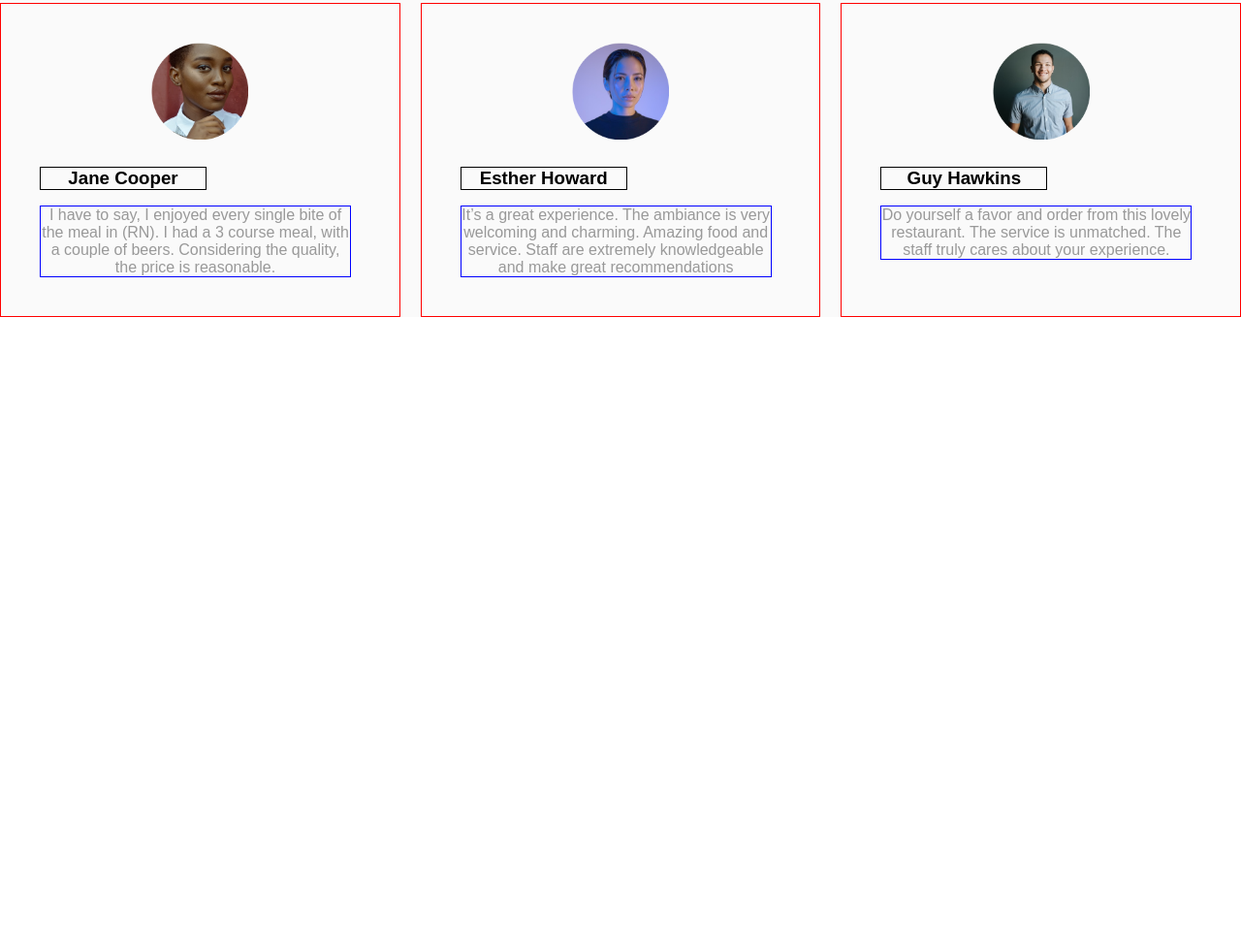
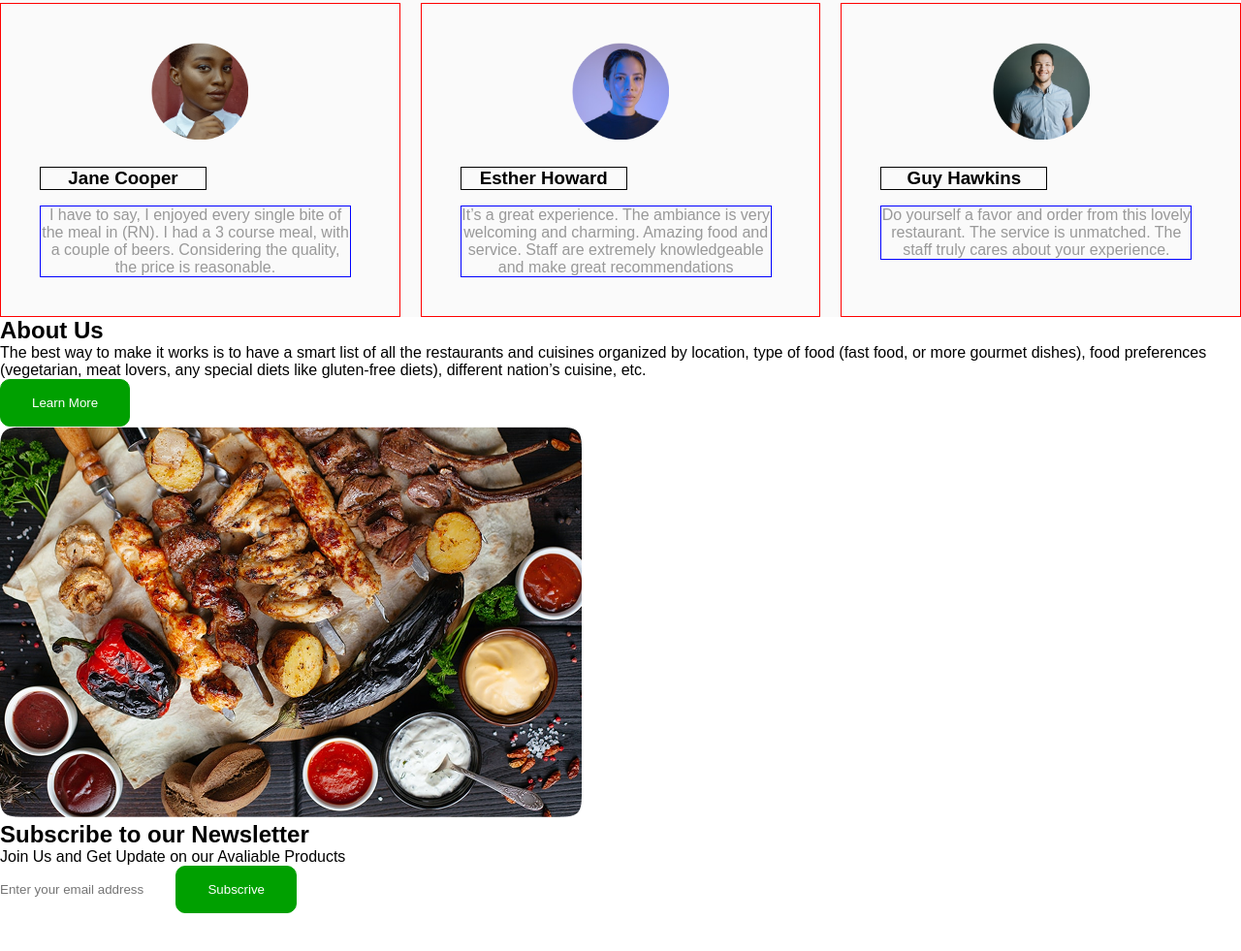
Before and after one commit to Anchieta/quickfood, a plain HTML site: page index.html in a window 1280 px wide. Shown: the part 2083-3064 px from the top of the page at 97% size. Before the commit the page ends 2482 px from the top, so only its background shows below. Drawn offline with Linux system fonts and the light colour scheme.

Commit message:
feat: Create session About us and subscribe, but onli html

```diff
--- a/index.html
+++ b/index.html
@@ -128,6 +128,26 @@
 
         </div>
     </section>
+
+    <section class="about-us">
+        <div class="content">
+            <h2>About Us</h2>
+            <p>The best way to make it works is to have a smart list of all the restaurants and cuisines organized by location, type of food (fast food, or more gourmet dishes), food preferences (vegetarian, meat lovers, any special diets like gluten-free diets), different nation’s cuisine, etc.</p>
+            <button class="btn-background">Learn More</button>
+        </div>
+        <div>
+            <img src="/src/assets/images/about-us-barbecue.png" alt="Imagem que uma tábua com churrasco e molhos" title="Imagem que uma tábua com churrasco e molhos" loading="lazy">
+        </div>
+    </section>
+
+    <section class="subscribe">
+        <h2>Subscribe to our Newsletter</h2>
+        <p>Join Us and Get Update on our Avaliable Products</p>
+        <div>
+            <input type="email" name="emil" id="email" placeholder="Enter your email address">
+            <button class="btn-background">Subscrive</button>
+        </div>
+    </section>
     <br><br><br><br>
 </body>
 </html>
--- a/src/style/style.css
+++ b/src/style/style.css
@@ -169,16 +169,18 @@ main {
 }
 .what-clients-say-imgs {
     width: 399px;
+    border: 1px solid red;
+    padding: 40px;
+    /*
+    display: flex;
+    flex-direction: column;
+    */
 }
 .what-clients-say-div {
     display: flex;
     justify-content: center;
     margin-top: 60px;
     gap: 21px;
-}
-.what-clients-say-imgs {
-    border: 1px solid red;
-    padding: 40px;
 }
 .what-clients-say-imgs p {
     width: 16px;
```
Also changed, not shown: src/assets/images/about-us-barbecue.png (added).
